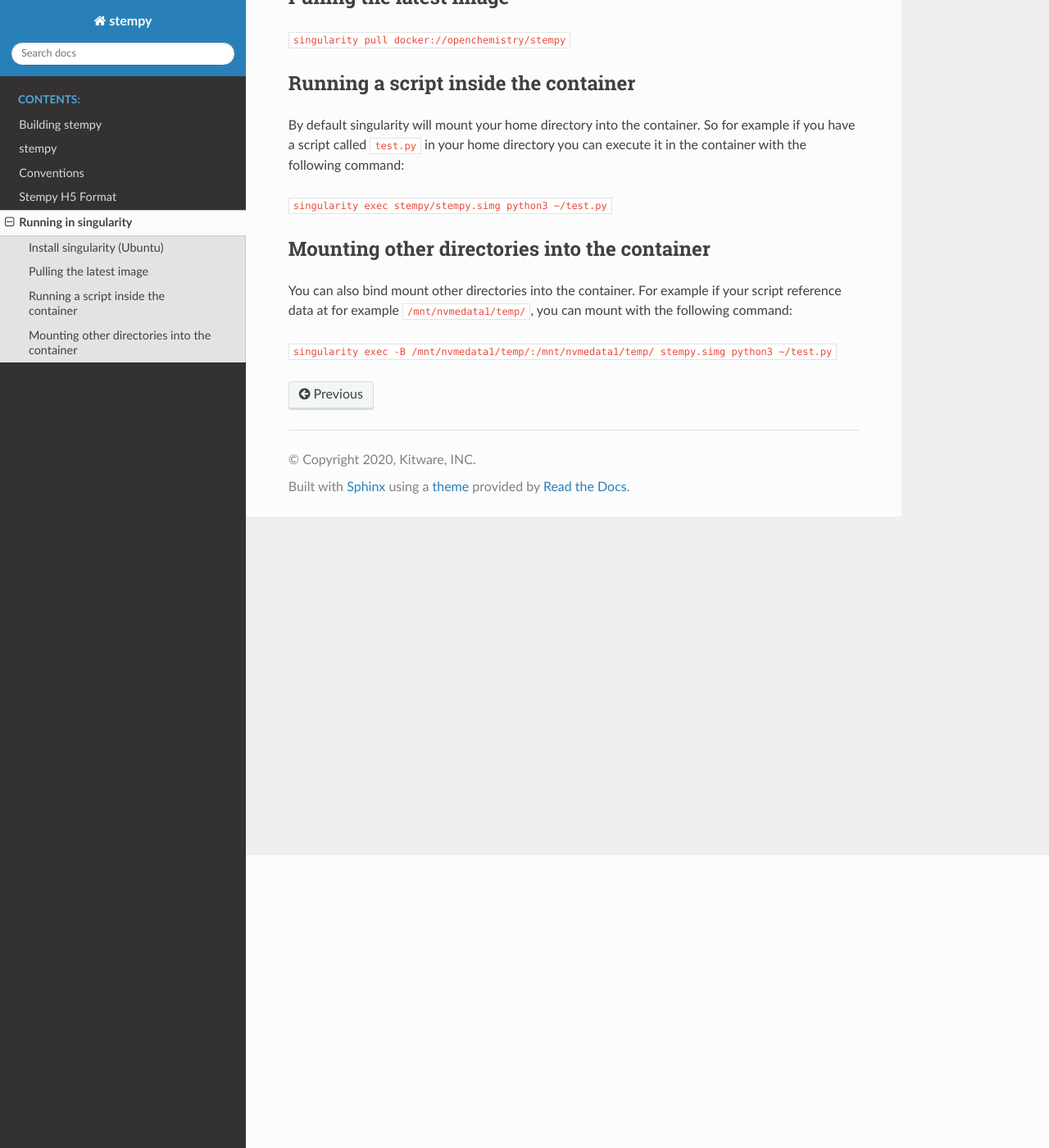
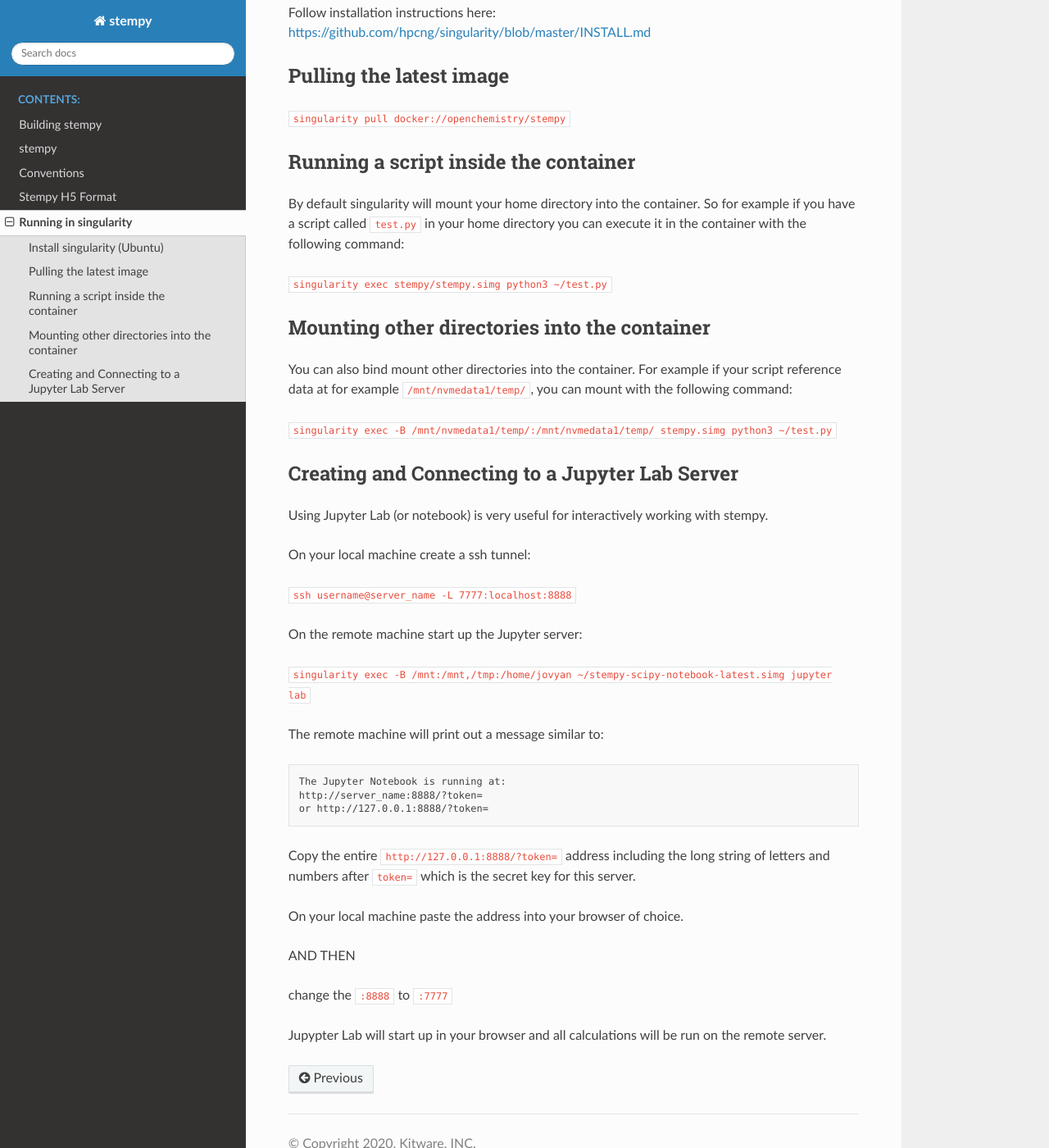
Before and after one commit to OpenChemistry/stempy, a Sphinx documentation site: the page built from docs/source/singularity.rst, in a window 1280 px wide and 1400 px high, scrolled down 357 px. Shown: the whole window at 82% size. Built offline with Sphinx 7.4.7 and the Read the Docs theme 2.0.0, drawn with Linux system fonts in a browser that asks for light colours; some of the changed text lies outside the part shown.

Commit message:
Update singularity install instructions
Add instructions for using Jupyter Lab on a remote server

```diff
--- a/docs/source/singularity.rst
+++ b/docs/source/singularity.rst
@@ -12,6 +12,9 @@
 
 ``sudo apt-get install singularity-container``
 
+Note: Version 2.4.2-dist on Ubuntu has a bug with squashfs. Version 3.6.1
+has been tested to work. Follow installation instructions here:
+https://github.com/hpcng/singularity/blob/master/INSTALL.md
 
 Pulling the latest image
 ------------------------
@@ -36,3 +39,37 @@
 with the following command:
 
 ``singularity exec -B /mnt/nvmedata1/temp/:/mnt/nvmedata1/temp/ stempy.simg python3 ~/test.py``
+
+Creating and Connecting to a Jupyter Lab Server
+-----------------------------------------------
+
+Using Jupyter Lab (or notebook) is very useful for interactively working
+with stempy.
+
+On your local machine create a ssh tunnel:
+
+``ssh username@server_name -L 7777:localhost:8888``
+
+On the remote machine start up the Jupyter server:
+
+``singularity exec -B /mnt:/mnt,/tmp:/home/jovyan ~/stempy-scipy-notebook-latest.simg jupyter lab``
+
+The remote machine will print out a message similar to:
+
+.. code-block::
+
+ The Jupyter Notebook is running at:
+ http://server_name:8888/?token=
+ or http://127.0.0.1:8888/?token=
+
+Copy the entire ``http://127.0.0.1:8888/?token=`` address including the long string of letters and numbers
+after ``token=`` which is the secret key for this server.
+
+On your local machine paste the address into your browser of choice.
+
+AND THEN
+
+change the ``:8888`` to ``:7777``
+
+Jupypter Lab will start up in your browser and all calculations will
+be run on the remote server.
```
